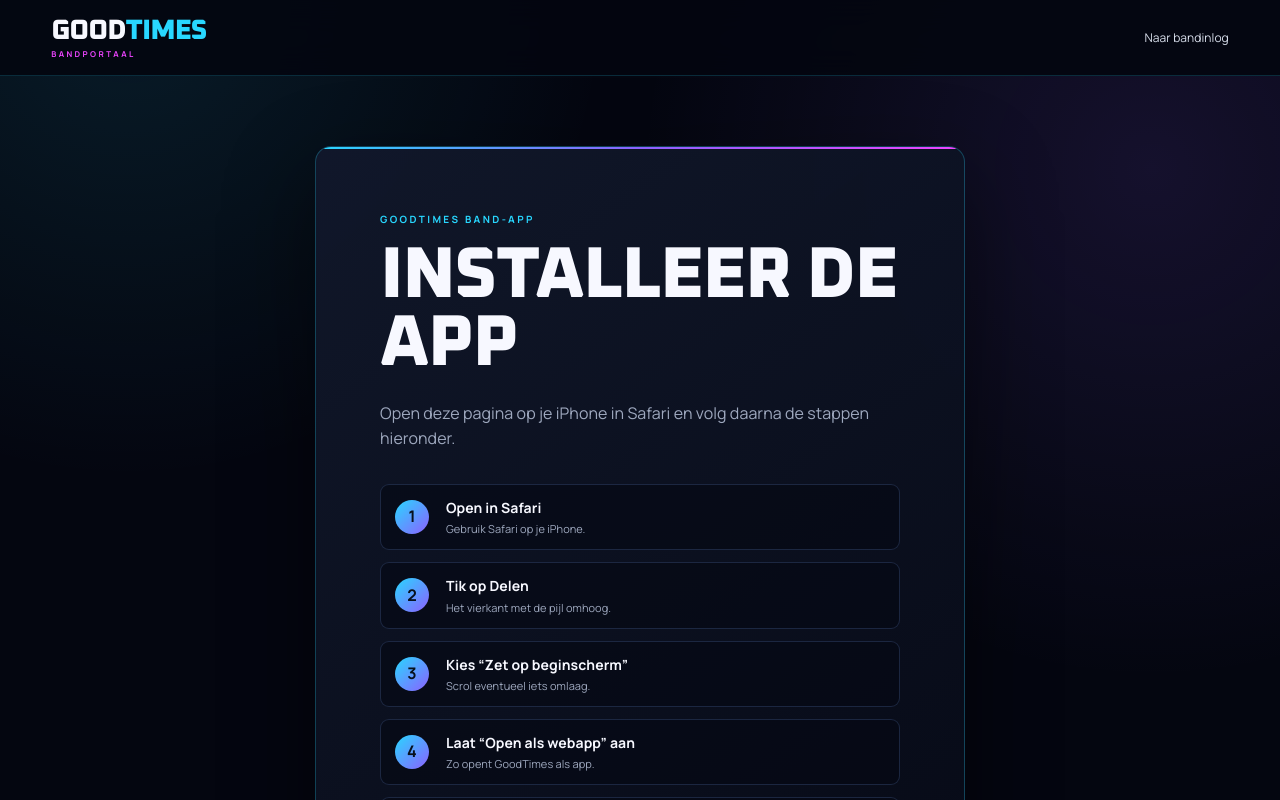
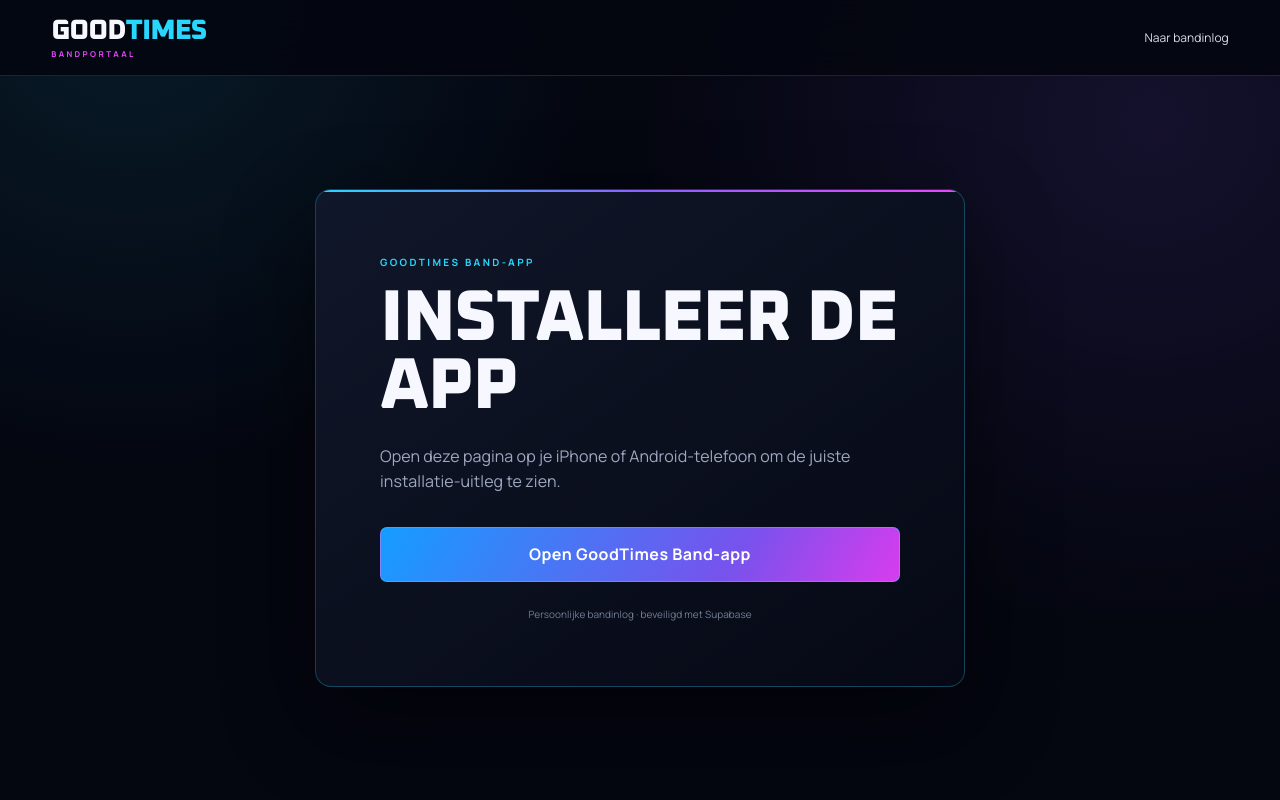
Before and after one commit to Goodtimes26/Goodtimes-website, a Next.js app: page /bandinlog/installeren in a window 1280 px wide. Shown: the top 800 px of the page. Built offline with nearby package versions, Linux system fonts and the light colour scheme.

Commit message:
Add Android Band-app installation guidance

```diff
--- a/app/bandinlog/installeren/InstallGuide.tsx
+++ b/app/bandinlog/installeren/InstallGuide.tsx
@@ -3,13 +3,40 @@
 import Link from "next/link";
 import { useEffect, useState } from "react";
 
+type InstallPromptEvent = Event & {
+  prompt: () => Promise<void>;
+  userChoice: Promise<{ outcome: "accepted" | "dismissed" }>;
+};
+
 export function InstallGuide() {
-  const [isIphone, setIsIphone] = useState(false);
+  const [platform, setPlatform] = useState<"ios" | "android" | "other" | null>(null);
+  const [installPrompt, setInstallPrompt] = useState<InstallPromptEvent | null>(null);
 
   useEffect(() => {
-    const appleMobile = /iPhone|iPad|iPod/i.test(navigator.userAgent);
-    queueMicrotask(() => setIsIphone(appleMobile));
+    const userAgent = navigator.userAgent;
+    const detectedPlatform = /iPhone|iPad|iPod/i.test(userAgent)
+      ? "ios"
+      : /Android/i.test(userAgent)
+        ? "android"
+        : "other";
+
+    queueMicrotask(() => setPlatform(detectedPlatform));
+
+    const captureInstallPrompt = (event: Event) => {
+      event.preventDefault();
+      setInstallPrompt(event as InstallPromptEvent);
+    };
+
+    window.addEventListener("beforeinstallprompt", captureInstallPrompt);
+    return () => window.removeEventListener("beforeinstallprompt", captureInstallPrompt);
   }, []);
+
+  const installApp = async () => {
+    if (!installPrompt) return;
+    await installPrompt.prompt();
+    await installPrompt.userChoice;
+    setInstallPrompt(null);
+  };
 
   return (
     <main className="portal-shell portal-login-shell">
@@ -23,21 +50,49 @@ export function InstallGuide() {
       <section className="portal-login-card portal-install-card" aria-labelledby="install-title">
         <p className="portal-eyebrow">GoodTimes Band-app</p>
         <h1 id="install-title">Installeer de app</h1>
-        <p className="portal-lead">
-          {isIphone
-            ? "Volg deze vijf korte stappen op je iPhone."
-            : "Open deze pagina op je iPhone in Safari en volg daarna de stappen hieronder."}
-        </p>
+        {platform === null && <p className="portal-lead">Je toestel wordt gecontroleerd...</p>}
 
-        <ol className="portal-install-steps">
-          <li><strong>Open in Safari</strong><span>Gebruik Safari op je iPhone.</span></li>
-          <li><strong>Tik op Delen</strong><span>Het vierkant met de pijl omhoog.</span></li>
-          <li><strong>Kies “Zet op beginscherm”</strong><span>Scrol eventueel iets omlaag.</span></li>
-          <li><strong>Laat “Open als webapp” aan</strong><span>Zo opent GoodTimes als app.</span></li>
-          <li><strong>Tik op “Voeg toe”</strong><span>Open daarna het GT-icoon.</span></li>
-        </ol>
+        {platform === "ios" && (
+          <>
+            <p className="portal-lead">Volg deze vijf korte stappen op je iPhone.</p>
+            <ol className="portal-install-steps">
+              <li><strong>Open in Safari</strong><span>Gebruik Safari op je iPhone.</span></li>
+              <li><strong>Tik op Delen</strong><span>Het vierkant met de pijl omhoog.</span></li>
+              <li><strong>Kies &quot;Zet op beginscherm&quot;</strong><span>Scrol eventueel iets omlaag.</span></li>
+              <li><strong>Laat &quot;Open als webapp&quot; aan</strong><span>Zo opent GoodTimes als app.</span></li>
+              <li><strong>Tik op &quot;Voeg toe&quot;</strong><span>Open daarna het GT-icoon.</span></li>
+            </ol>
+          </>
+        )}
 
-        <Link className="portal-primary" href="/bandinlog/">Open GoodTimes Band-app</Link>
+        {platform === "android" && (
+          <>
+            <p className="portal-lead">Installeer de GoodTimes Band-app op je Android-telefoon.</p>
+            {installPrompt ? (
+              <button className="portal-primary" type="button" onClick={installApp}>
+                Installeer GoodTimes Band-app
+              </button>
+            ) : (
+              <ol className="portal-install-steps">
+                <li><strong>Open in Chrome</strong><span>Gebruik Chrome op je Android-telefoon.</span></li>
+                <li><strong>Tik op ⋮</strong><span>Open het menu rechtsboven.</span></li>
+                <li><strong>Kies &quot;App installeren&quot;</strong><span>Soms heet dit &quot;Toevoegen aan startscherm&quot;.</span></li>
+                <li><strong>Bevestig</strong><span>Volg de korte melding van Chrome.</span></li>
+                <li><strong>Open het GoodTimes-icoon</strong><span>Je komt automatisch bij de bandinlog.</span></li>
+              </ol>
+            )}
+          </>
+        )}
+
+        {platform === "other" && (
+          <p className="portal-lead">
+            Open deze pagina op je iPhone of Android-telefoon om de juiste installatie-uitleg te zien.
+          </p>
+        )}
+
+        {(platform !== "android" || !installPrompt) && (
+          <Link className="portal-primary" href="/bandinlog/">Open GoodTimes Band-app</Link>
+        )}
         <p className="portal-security-note">Persoonlijke bandinlog · beveiligd met Supabase</p>
       </section>
     </main>
--- a/app/bandinlog/installeren/page.tsx
+++ b/app/bandinlog/installeren/page.tsx
@@ -3,7 +3,7 @@ import { InstallGuide } from "./InstallGuide";
 
 export const metadata: Metadata = {
   title: "GoodTimes Band-app installeren",
-  description: "Installeer de beveiligde GoodTimes Band-app op je iPhone.",
+  description: "Installeer de beveiligde GoodTimes Band-app op je iPhone of Android-telefoon.",
   robots: { index: false, follow: false },
 };
 
```
